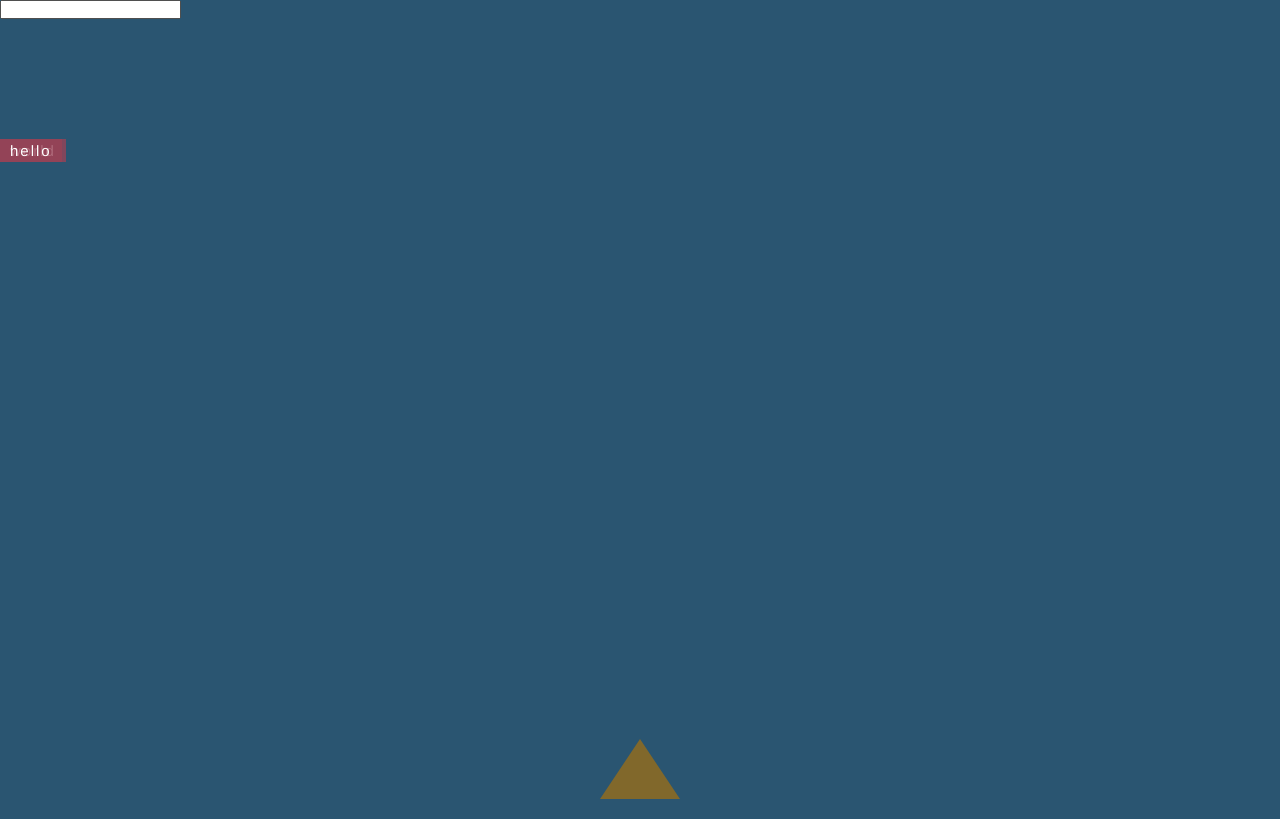
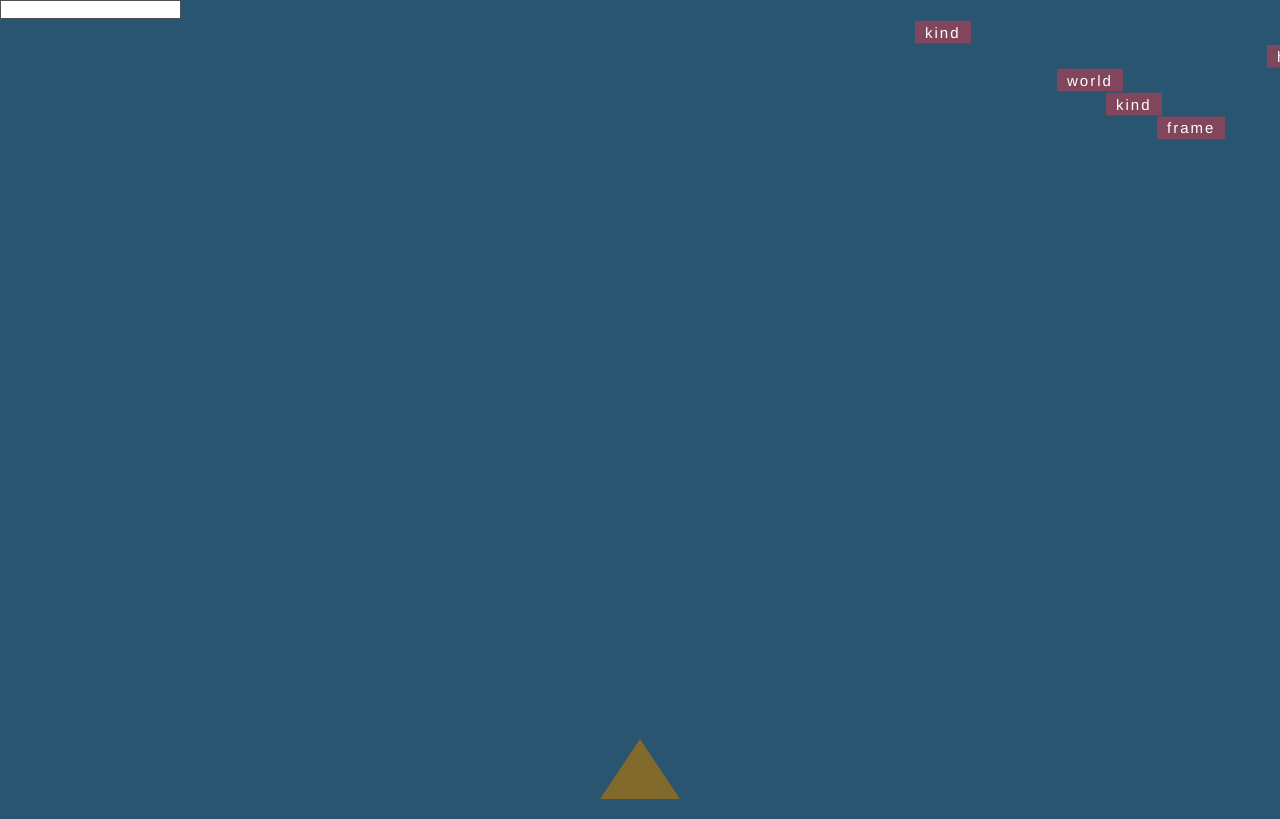
Before and after one commit to seaheart/game, a Vue app: page / in a window 1280 px wide. Built offline with nearby package versions, Linux system fonts and the light colour scheme.

Commit message:
feat: add random appear position

```diff
--- a/src/App.vue
+++ b/src/App.vue
@@ -1,9 +1,9 @@
 <template>
     <div class="container">
         <div class="temp"><input type="text" @keydown="getBullet"></div>
-        <div class="panel">
-            <aircraft ref="aircraft" v-for="(charge, index) in chargeQueue" :key="index" speed="20" :boom="boom">
-                <stone :charge="charge"/>
+        <div class="panel" ref="panel">
+            <aircraft ref="aircraft" v-for="(charge, index) in chargeQueue" :key="index" speed="20" :left="charge.left" :boom="boom">
+                <stone :charge="charge.content"/>
             </aircraft>
         </div>
         <div class="plane"></div>
@@ -14,6 +14,7 @@
     import Aircraft from "./components/Aircraft.vue";
     import Stone from "./components/Stone.vue";
     import { mockData } from "./mock";
+    import Charge from './model/Charge'
 
     export default {
         name: "App",
@@ -23,9 +24,11 @@
         },
         data() {
             return {
+                panelWidth: 0,    //控制面板宽度
                 speed: 20,       //游戏开始初识速度为20
-                bulletQueue: [],
-                chargeQueue: ['world', 'hello'],    //炸药包队列
+                bulletQueue: [],    //子弹队列，打飞机专用
+                initChargeQueue: [],    //炸药包源头队列，用于控制后续炸药包从什么位置开始生成
+                chargeQueue: [],    //所有已出现炸药包队列
                 boom: false,
             }
         },
@@ -33,23 +36,38 @@
             getBullet(e) {
                 this.bulletQueue.push(e.key);
             },
+            calculateChargeIndex() {
+                const wordsSum = mockData.length;
+                const randomIndex = parseInt(Math.random() * wordsSum);
+                return randomIndex;
+            },
+            calculateChargeInitLeft() {
+                const randomLeft = (Math.random() * this.panelWidth).toFixed();
+                return randomLeft;
+
+            },
             generateStone() {
-                const wordsSum = mockData.length;
-                const randomIndex = (Math.random() * wordsSum).toFixed(0);
+                const index = this.calculateChargeIndex();
+                const left = this.calculateChargeInitLeft();
+                const charge = new Charge();
+                charge.setData({
+                    content: mockData[index],
+                    left
+                });
+                this.chargeQueue.push(charge);
             }
         },
         watch: {
             bulletQueue(newVal, oldVal) {
-                if(newVal.join('') === 'hello') {
-                    this.boom = true;
-                }
+
             }
         },
         mounted() {
+            this.panelWidth = this.$refs.panel.clientWidth;
             setInterval(() => {
                 this.generateStone();
-            }, 1000)
-            console.log(this.$refs['aircraft'])
+            }, 1500);
+
         }
     }
 </script>
--- a/src/components/Aircraft.vue
+++ b/src/components/Aircraft.vue
@@ -12,6 +12,10 @@
                 type: String,
                 required: true
             },
+            left: {
+                type: Number,
+                default: 0
+            },
             boom: {
                 type: Boolean,
                 required: true
@@ -23,8 +27,10 @@
         },
         methods: {
             calculate() {
+                const el = this.$refs.aircraft;
                 const time = (this.distance / this.speed).toFixed(1);
-                this.$refs.aircraft.style.animation = `move ${time}s linear 0s forwards`
+                el.style.left = `${this.left}px`;
+                el.style.animation = `move ${time}s linear 0s forwards`
             }
         },
         mounted() {
--- /dev/null
+++ b/src/model/Charge.js
@@ -0,0 +1,12 @@
+export default class Charge {
+    constructor() {
+        this.content = null;
+        this.left = null;
+    }
+
+    setData(options) {
+        const { content, left } = options;
+        this.content = content;
+        this.left = left;
+    }
+}
```
